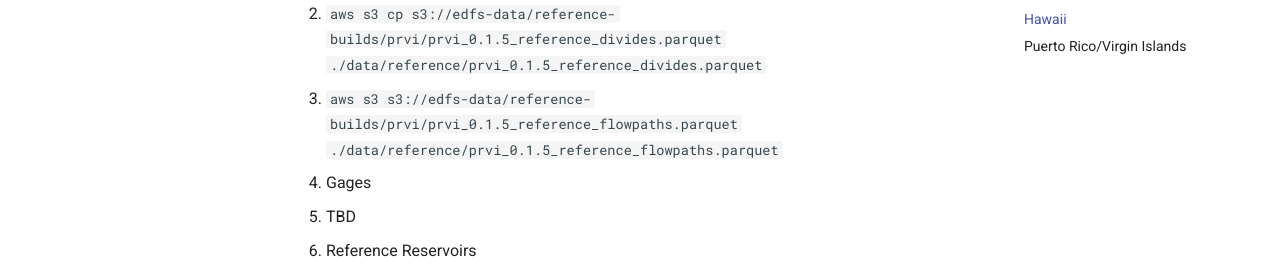
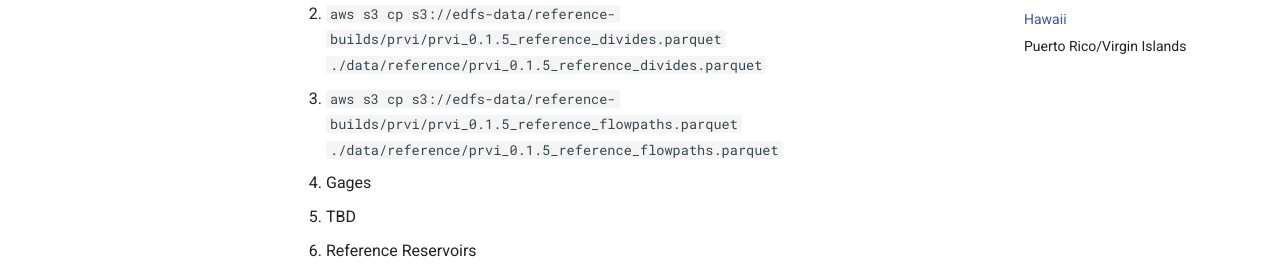
Before and after one commit to NGWPC/nhf-builds, an MkDocs documentation site: the page built from docs/builds/quickstart.md, in a window 1280 px wide and 900 px high, scrolled down 2866 px. Shown: the part 170-445 px from the top of the window. Built offline with MkDocs 1.6.1 and Material for MkDocs 9.7.7, drawn with Linux system fonts in a browser that asks for light colours; comment, search, counter and statistics services are not loaded.

```diff
--- a/docs/builds/quickstart.md
+++ b/docs/builds/quickstart.md
@@ -91,7 +91,7 @@ uv run python scripts/hf_runner.py --config configs/example_hi_config.yaml
 ## Puerto Rico/Virgin Islands
 1. Reference Fabric
 - `aws s3 cp s3://edfs-data/reference-builds/prvi/prvi_0.1.5_reference_divides.parquet ./data/reference/prvi_0.1.5_reference_divides.parquet`
-- `aws s3 s3://edfs-data/reference-builds/prvi/prvi_0.1.5_reference_flowpaths.parquet ./data/reference/prvi_0.1.5_reference_flowpaths.parquet`
+- `aws s3 cp s3://edfs-data/reference-builds/prvi/prvi_0.1.5_reference_flowpaths.parquet ./data/reference/prvi_0.1.5_reference_flowpaths.parquet`
 
 2. Gages
 - TBD
```
Also changed, not shown: 3 other files.
